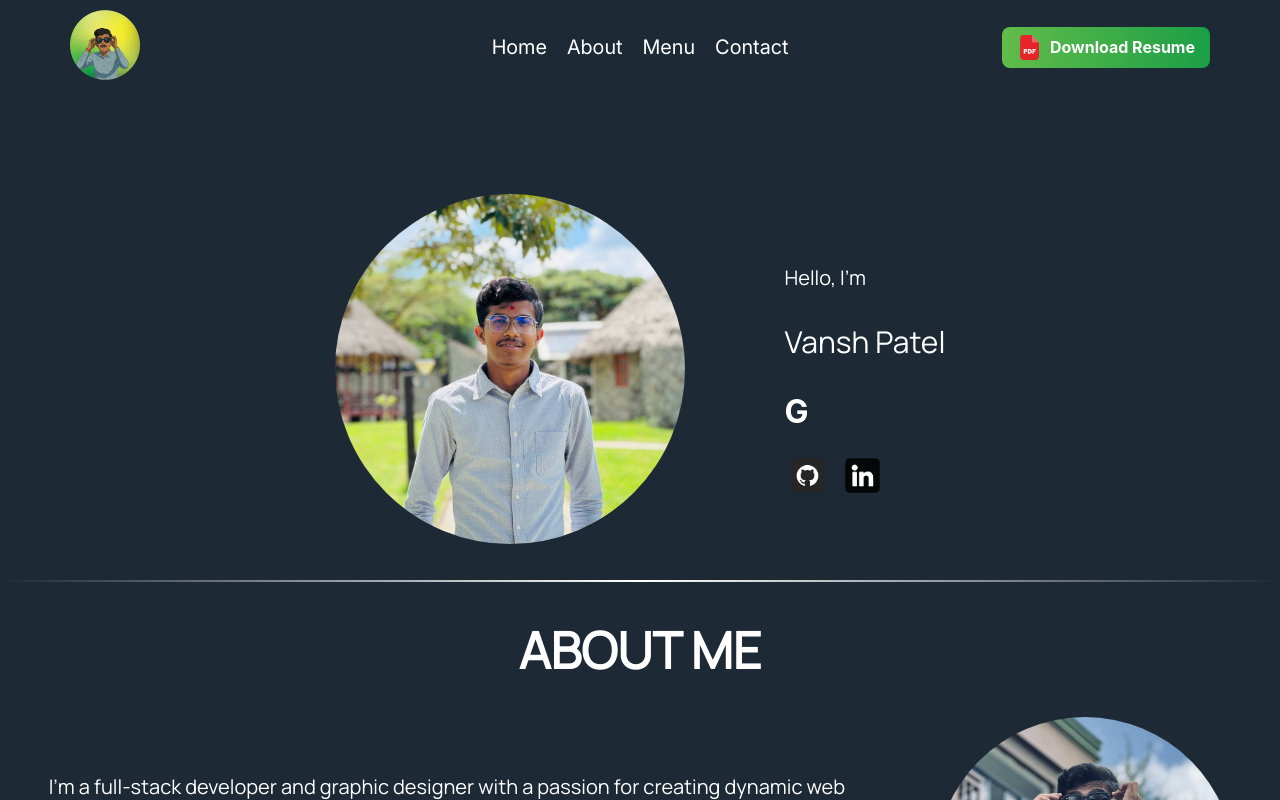
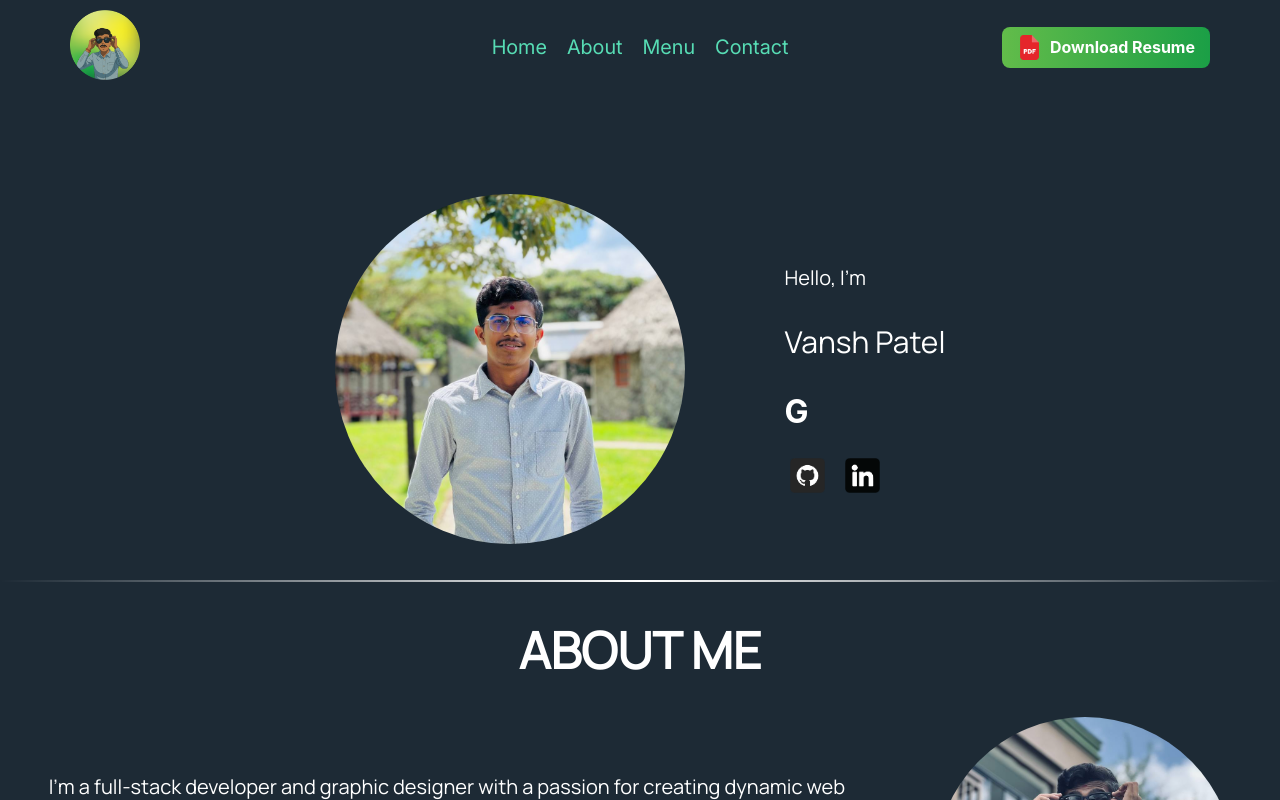
Before and after one commit to patel-vansh1607/vansh-patel, a React (Create React App) app: page / in a window 1280 px wide. Shown: the top 800 px of the page. Built offline with nearby package versions, Linux system fonts and the light colour scheme.

Commit message:
fix: correct text color in NavBar for improved visibility

```diff
--- a/src/styles/NavBar.css
+++ b/src/styles/NavBar.css
@@ -5,8 +5,8 @@
 
 .navbar {
     display: flex;
-    align-items: center; /* Align items vertically */
-    justify-content: space-between; /* Ensures spacing between image and links */
+    align-items: center;
+    justify-content: space-between;
     padding: 10px 20px;
     position: relative;
 }
@@ -29,7 +29,7 @@
 .nav-list a,
 .nav-list button {
     text-decoration: none;
-    color: white ;
+    color: #57dcb4 ;
     background: none;
     border: none;
     cursor: pointer;
```
